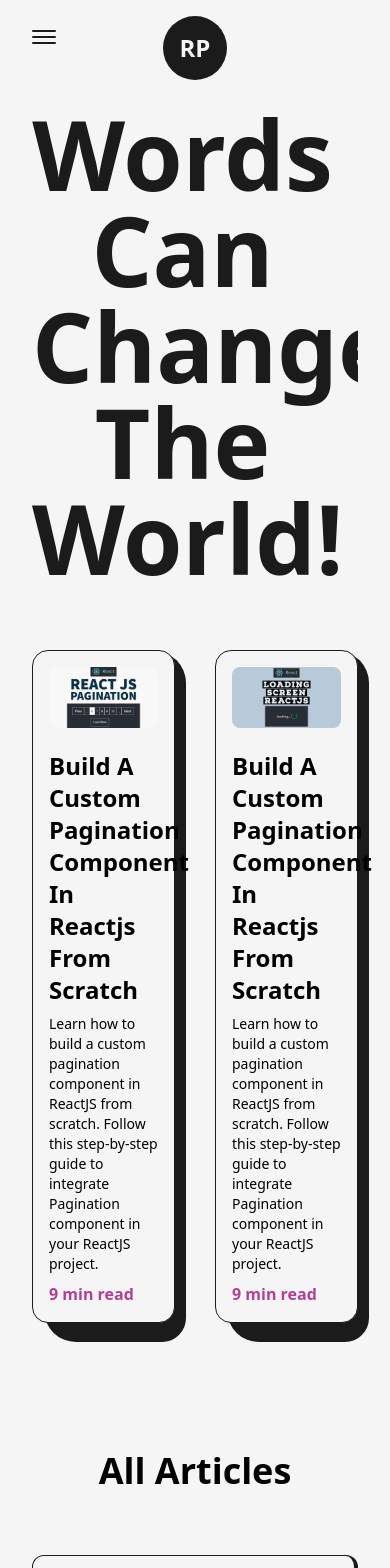
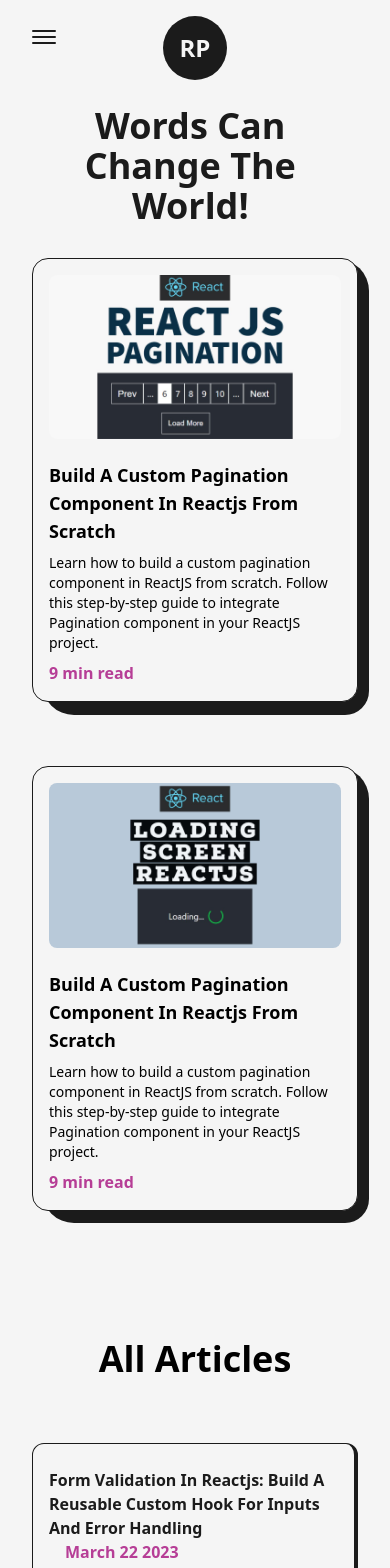
Before and after one commit to spriveen/Portfolio, a Next.js app: page /articles in a window 390 px wide. Shown: the top 1568 px of the page. Built offline with nearby package versions, Linux system fonts and the light colour scheme.

Commit message:
update article.js

```diff
--- a/src/pages/articles.js
+++ b/src/pages/articles.js
@@ -71,10 +71,11 @@ const Article=({img,date,link,title}) => {
         className="relative w-full p-4 py-6 my-4 rounded-xl flex items-center
         justify-between bg-light text-dark first:mt-0 border border-solid border-dark
         border-r-4 border-b-4  dark:border-light dark:bg-dark dark:text-light
+        sm:flex-col
         "
         >
           <MovingImg title={title} img={img} link={link} />
-          <span className="text-primary font-semibold pl-4 dark:text-primaryDark ">{date}</span>
+          <span className="text-primary font-semibold pl-4 dark:text-primaryDark sm:self-start">{date}</span>
         </motionli>
        )
 }
@@ -101,7 +102,9 @@ const Article=({img,date,link,title}) => {
         />
          </Link>
       <Link href={link} target='_blank'>
-      <h2 className='capitalize text-2xl font-bold my-2 mt-4 hover:underline'>{title}</h2>
+      <h2 className='capitalize text-2xl font-bold my-2 mt-4 hover:underline xs:text-lg'>
+        {title}
+        </h2>
       </Link>
       <p className='text-sm mb-2'>{summary}</p>
       <span className='text-primary font-semibold dark:text-primaryDark'>{time}</span>
@@ -118,8 +121,10 @@ const articles = () => {
       </Head>
       <main className='w-full mb-16 flex flex-col items-center justify-center overflow-hidden dark:text-light'>
         <Layout className='pt-16'>
-            <AnimatedText text="Words Can Change The World!" className='mb-16' />
-                <ul className='grid grid-cols-2 gap-10'>
+            <AnimatedText text="Words Can Change The World!" className='mb-16
+            lg:!text-7xl sm:mb-8 sm:!text-6xl xs:!text-4xl
+            '/>
+                <ul className='grid grid-cols-2 gap-16 lg:gap-8 md:grid-cols-1 md:gap-y-16'>
                     <FeaturedArticle
 title="Build A Custom Pagination Component In Reactjs From Scratch"
 summary="Learn how to build a custom pagination component in ReactJS from scratch.
--- a/src/pages/project.js
+++ b/src/pages/project.js
@@ -87,7 +87,7 @@ const project = () => {
           <AnimatedText text="Imagination Trumps Knowledge!"
             className='mb-16 lg:!text-7xl sm:mb-8 sm:!text-6xl xs:!text-4xl' />
 
-          <div className='grid grid-cols-12 gap-24 gap-y-32 xl:gap-x-16 lg:gap-x-8 md:gap-y-24 sm:gap-x-0'>
+          <div className='grid grid-cols-12 gap-24 gap-y-32 xl:gap-x-16 lg:gap-x-8 md:gap-y-24 sm:gap-x-0 '>
             <div className='col-span-12'>
               <FeaturedProject
 
@@ -128,7 +128,7 @@ local currency."
               />
             </div>
 
-            <div className='col-span-12'>
+            <div className='col-span-6 sm:col-span-12'>
               <FeaturedProject
 
                 title="Crypto Screener Application"
```
